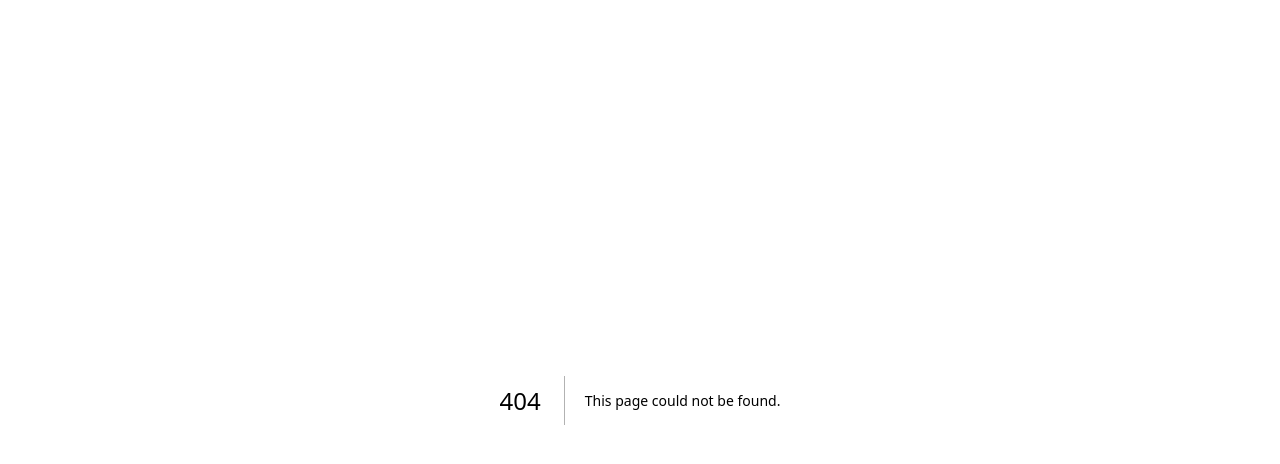
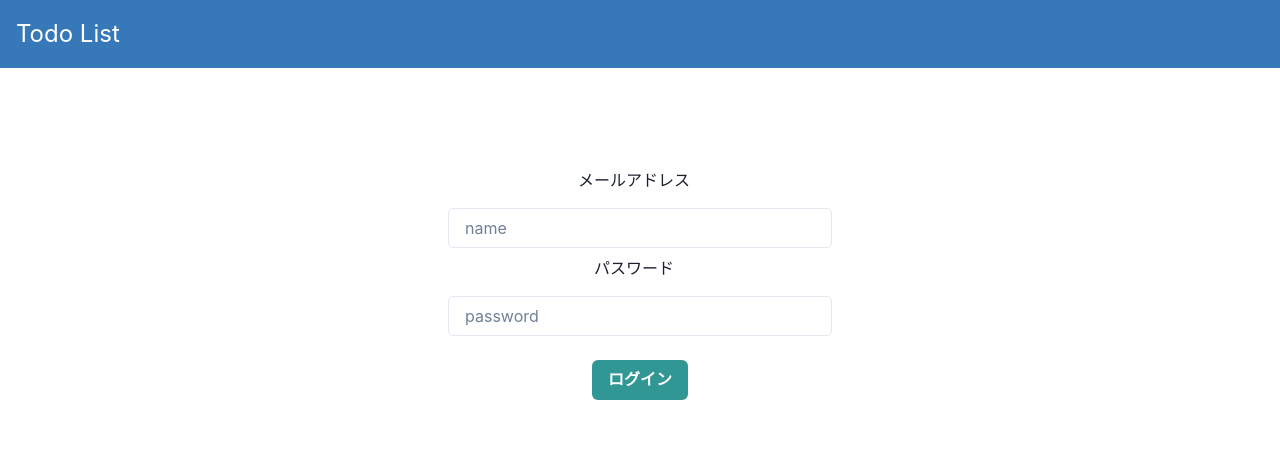
Before and after one commit to okaken2022/recoas, a Next.js app: page /login in a window 1280 px wide. Before the commit this address had no page. Shown: the top 464 px of the page. Built offline with nearby package versions, Linux system fonts and the light colour scheme; no server answers.

Commit message:
ログイン機能

```diff
--- /dev/null
+++ b/pages/login.tsx
@@ -0,0 +1,67 @@
+import { useAuth, useUser } from '@/hooks/firebase';
+import { Button, FormLabel, Input, VStack, Box, Text } from '@chakra-ui/react';
+import { signInWithEmailAndPassword } from 'firebase/auth';
+import { useRouter } from 'next/router';
+import { useEffect } from 'react';
+import { SubmitHandler, useForm } from 'react-hook-form';
+
+type Inputs = {
+  email: string;
+  password: string;
+  confirmationPassword: string;
+};
+
+export default function Login() {
+  const {
+    register,
+    handleSubmit,
+    formState: { errors },
+  } = useForm<Inputs>();
+
+  const auth = useAuth();
+  const currentUser = useUser();
+  const router = useRouter();
+
+  //login機能
+  const login = async (email: string, password: string) => {
+    try {
+      const UserCredential = await signInWithEmailAndPassword(auth, email, password);
+      console.log('ログイン成功');
+      router.push('/');
+    } catch (e) {
+      console.error(e);
+    }
+  };
+
+  const onSubmit: SubmitHandler<Inputs> = ({ email, password }) => {
+    login(email, password);
+  };
+
+  useEffect(() => {
+    if (currentUser) router.push('/');
+  }, [currentUser, router]);
+
+  return (
+    <>
+      <Box bg='#3778B8' w='100%' p={4} color='white' mb={100}>
+        <Text fontSize='2xl'>
+          Todo List
+        </Text>
+      </Box>
+      <VStack w='30vw' mx='auto'>
+        <FormLabel htmlFor='name'>メールアドレス</FormLabel>
+        <Input id='name' placeholder='name' {...register('email', { required: true })} />
+        <FormLabel htmlFor='password'>パスワード</FormLabel>
+        <Input
+          id='password'
+          placeholder='password'
+          type='password'
+          {...register('password', { required: true })}
+        />
+        <Button mt={4} colorScheme='teal' onClick={handleSubmit(onSubmit)}>
+          ログイン
+        </Button>
+      </VStack>
+    </>
+  );
+}
```
